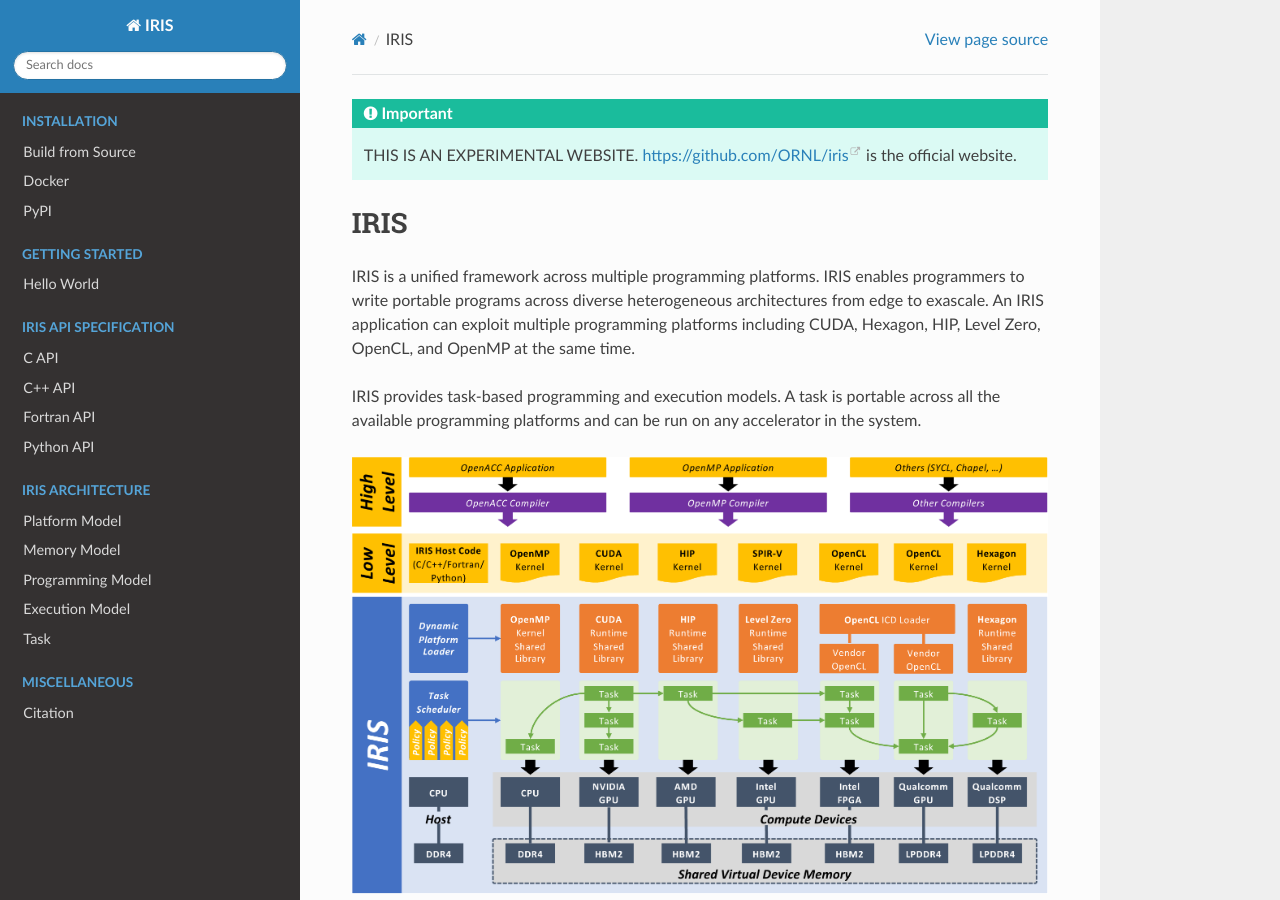
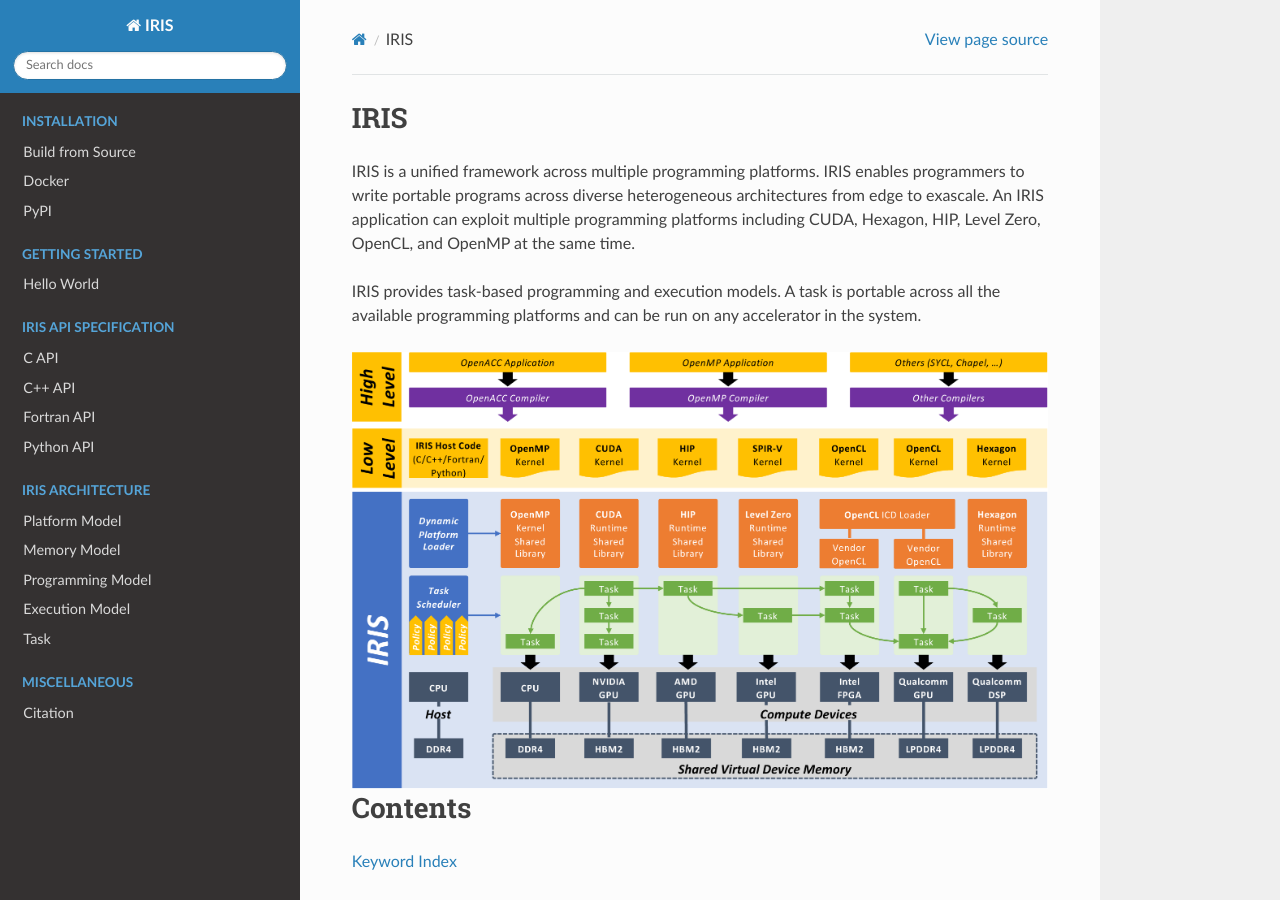
Before and after one commit to jungwonkim/iris-docs2, a Sphinx documentation site: the page built from docs/sphinx/source/index.rst, in a window 1280 px wide and 900 px high. Built offline with Sphinx 7.4.7 and the Read the Docs theme 2.0.0, drawn with Linux system fonts in a browser that asks for light colours.

Commit message:
yahoo~~~

```diff
--- a/docs/sphinx/source/architecture.rst
+++ b/docs/sphinx/source/architecture.rst
@@ -5,7 +5,7 @@
 Platform Model
 ==================
 
-IRIS's platform model consists of a host connected to one or more compute devices. The host and all compute devices reside in a single-node system. The host can be a multisocket, multicore CPU configuration. A compute device can be a GPU, FPGA, DSP, or even a CPU. A compute device, except for the CPU, communicates with the host and other compute devices via a peripheral interconnect, such as PCI~Express or NVLink.
+IRIS's platform model consists of a host connected to one or more compute devices. The host and all compute devices reside in a single-node system. The host can be a multisocket, multicore CPU configuration. A compute device can be a GPU, FPGA, DSP, or even a CPU. A compute device, except for the CPU, communicates with the host and other compute devices via a peripheral interconnect, such as PCIe or NVLink.
 
 .. figure:: _images/overview.png
    :width: 100%
--- a/docs/sphinx/source/index.rst
+++ b/docs/sphinx/source/index.rst
@@ -2,10 +2,6 @@
    sphinx-quickstart on Wed Sep  1 15:23:33 2021.
    You can adapt this file completely to your liking, but it should at least
    contain the root `toctree` directive.
-
-.. Important::
-   THIS IS AN EXPERIMENTAL WEBSITE.
-   https://github.com/ORNL/iris is the official website.
 
 IRIS
 ================================
```
Also changed, not shown: README.md (+0 -3 lines).
